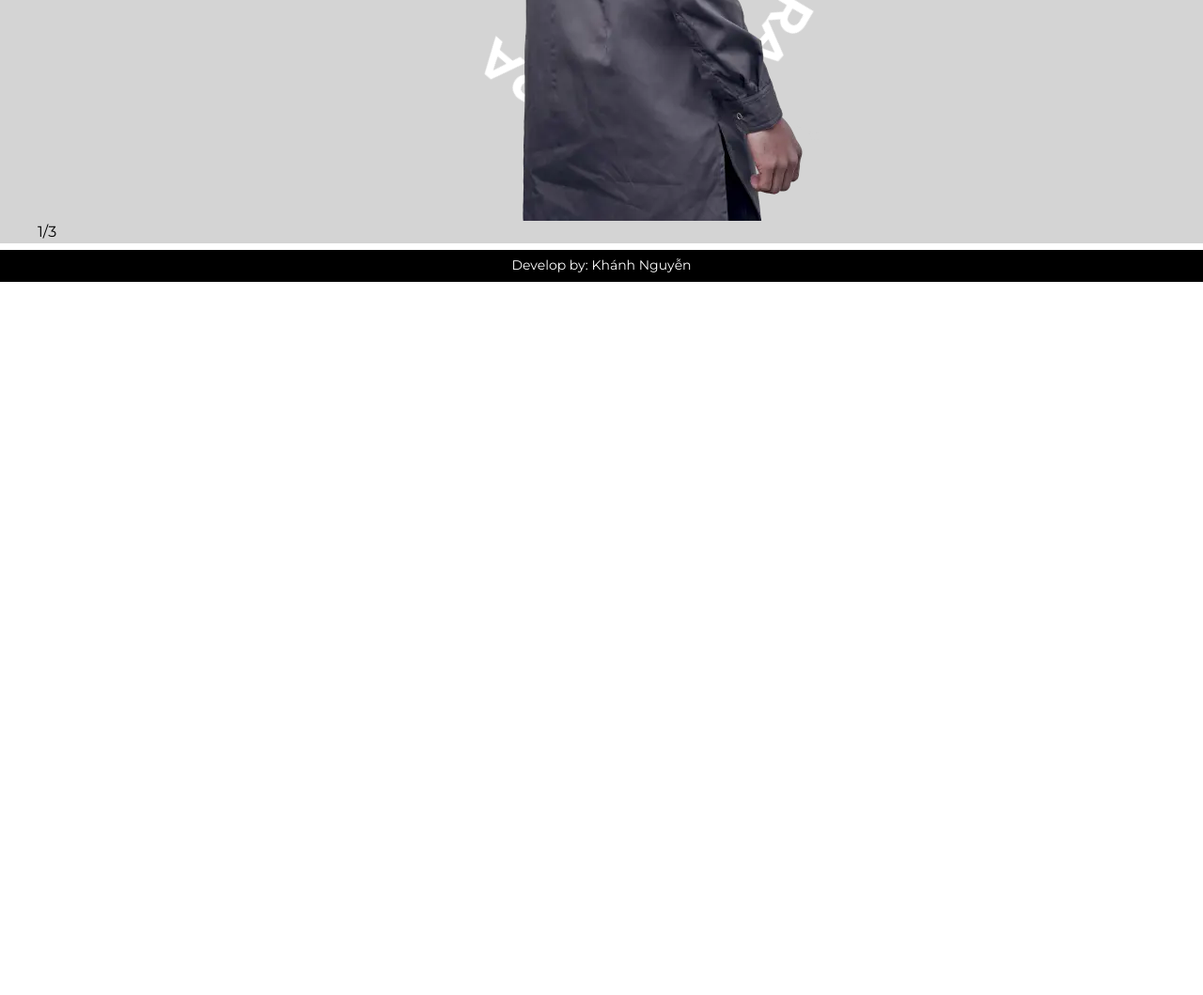
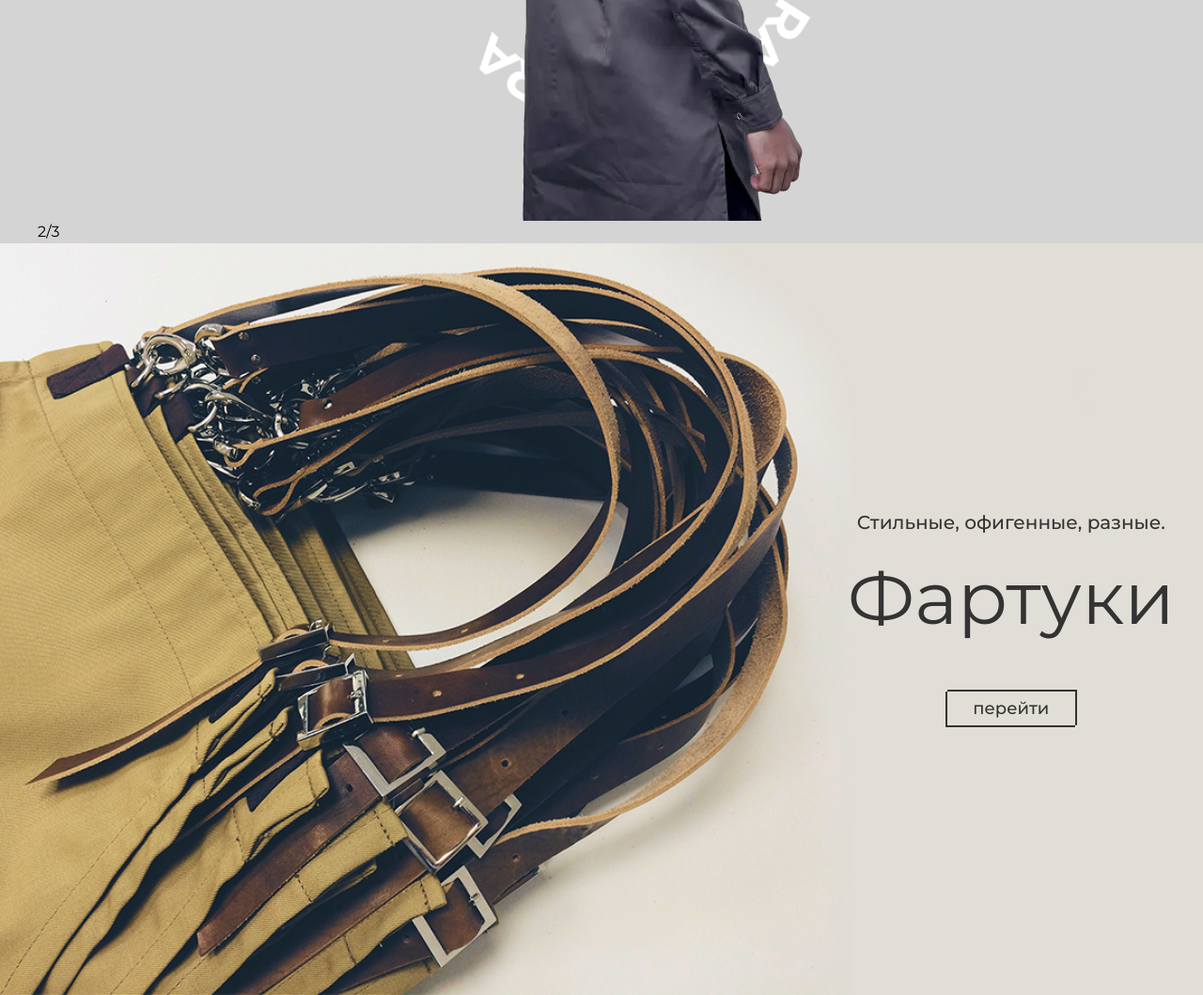
Before and after one commit to Khaanh/ZAPARA, a website: page app/index.html in a window 1280 px wide. Shown: the part 500-1559 px from the top of the page at 94% size. Before the commit the page ends 800 px from the top, so only its background shows below. Drawn offline with nearby package versions, Linux system fonts and the light colour scheme; files that its build step writes are made by us from their sources; files whose address does not match are found by name.

Commit message:
Step by step

```diff
--- a/app/index.html
+++ b/app/index.html
@@ -7,7 +7,7 @@
     <main class="main-page">
       //= layout/_header.html
 
-      <div class="hero">
+      <section class="hero">
         <div class="hero__container container">
 
           <div class="hero__wrap">
@@ -88,7 +88,17 @@
 
           <div class="hero__counter" id="js-heroCounter"></div>
         </div>
-      </div>
+      </section>
+
+      <section class="section-block" style="background-image: url(./img/section-bg-04.jpg); background-color: #e0ded6;">
+        <div class="container">
+          <div class="section-holder fix-width _center">
+            <p class="section-descr">Стильные, офигенные, разные.</p>
+            <h1 class="section-title">Фартуки</h1>
+            <a href="#" class="btn">перейти</a>
+          </div>
+        </div>
+      </section>
 
 
 
--- a/app/scss/components/_buttons.scss
+++ b/app/scss/components/_buttons.scss
@@ -4,15 +4,16 @@
   line-height: $btn-lh;
   font-weight: $btn-fw;
   color: $btn-color;
-  border: 1px solid $transp;
+  border: 2px solid $text;
   background-color: $btn-bgc;
   border-radius: $btn-radius;
+  position: relative;
 
-  box-shadow: 3px 5px 30px 4px #cbd6ee;
-  padding: 16px 14px;
+  box-shadow: none;
+  padding: 7px 14px;
   text-align: center;
 
-  min-width: 100px;
+  min-width: 140px;
   display: inline-block;
   white-space: nowrap;
   vertical-align: middle;
@@ -21,10 +22,43 @@
   outline: none;
   appearance: none;
   background-origin: border-box;
-  transition: 0.3s ease;
+  transition: 0.3s ease-out;
+
   &:hover {
+
+    &:after,
+    &:before {
+      width: calc(100% + 4px);
+      height: calc(100% + 2px);
+      transition: width 0.3s ease-in-out, height 0.9s ease-in-out;
+    }
   }
+
   &:focus {}
+
+  &:after,
+  &:before {
+    content: '';
+    position: absolute;
+  }
+
+  &:after {
+    top: -2px;
+    left: -2px;
+    border-top: 2px solid #fff;
+    border-right: 2px solid #fff;
+    width: 0;
+    height: 0;
+  }
+
+  &:before {
+    bottom: -2px;
+    right: -2px;
+    border-bottom: 2px solid #fff;
+    border-left: 2px solid #fff;
+    width: 0;
+    height: 0;
+  }
 }
 
 button[disabled] {
--- a/app/scss/helpers/_variables.scss
+++ b/app/scss/helpers/_variables.scss
@@ -21,9 +21,9 @@
 
 // =====Typography buttons=====
 $btn-ff: $main-font;
-$btn-fz: $font-size;
-$btn-lh: 20px;
-$btn-fw: $font-weight;
-$btn-color: $txt-color;
+$btn-fz: 18px;
+$btn-lh: 22px;
+$btn-fw: 500;
+$btn-color: $text;
 $btn-bgc: $transp;
 $btn-radius: 0px;
--- a/app/scss/pages/_home-page.scss
+++ b/app/scss/pages/_home-page.scss
@@ -106,7 +106,86 @@
   }
 }
 
-.container {}
+.section-block {
+  background-size: cover;
+  background-repeat: no-repeat;
+  background-position: center;
+  // min-height: 100vh;
+  // height: auto;
+  height: 100vh;
+
+  >.container {
+    height: 100%;
+    position: relative;
+  }
+}
+
+.section-holder {
+  position: absolute;
+  top: 50%;
+  right: 0;
+  transform: translate(0, -50%);
+
+  &.fix-width {
+    max-width: 360px;
+  }
+
+  &._center {
+    text-align: center;
+  }
+
+  &._left {
+    text-align: left;
+  }
+
+  &._right {
+    text-align: right;
+  }
+}
+
+.section-descr {
+  font-size: 20px;
+  line-height: 24px;
+  font-weight: 500;
+  color: $text;
+  margin-bottom: 20px;
+
+  &._center {
+    text-align: center;
+  }
+
+  &._left {
+    text-align: left;
+  }
+
+  &._right {
+    text-align: right;
+  }
+}
+
+.section-title {
+  font-size: 78px;
+  line-height: 96px;
+  font-weight: 400;
+  color: $text;
+  margin-bottom: 50px;
+
+  &._center {
+    text-align: center;
+  }
+
+  &._left {
+    text-align: left;
+  }
+
+  &._right {
+    text-align: right;
+  }
+}
+
+.btn {}
+
+
 
 .back-to-top {}
 
```
Also changed, not shown: app/img/section-bg-01.jpg (added), app/img/section-bg-02.jpg (added), app/img/section-bg-03.jpg (added), app/img/section-bg-04.jpg (added).
